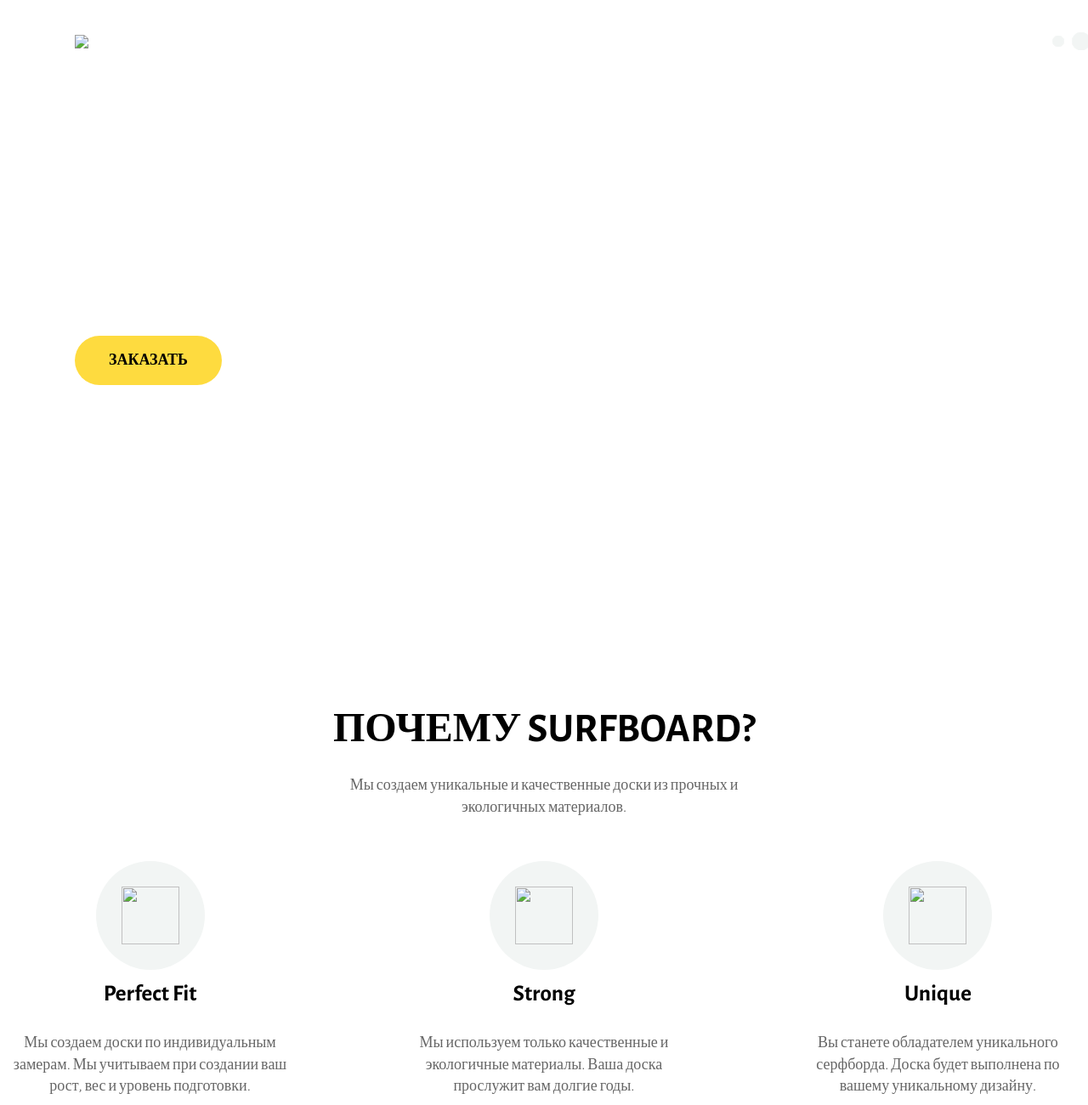
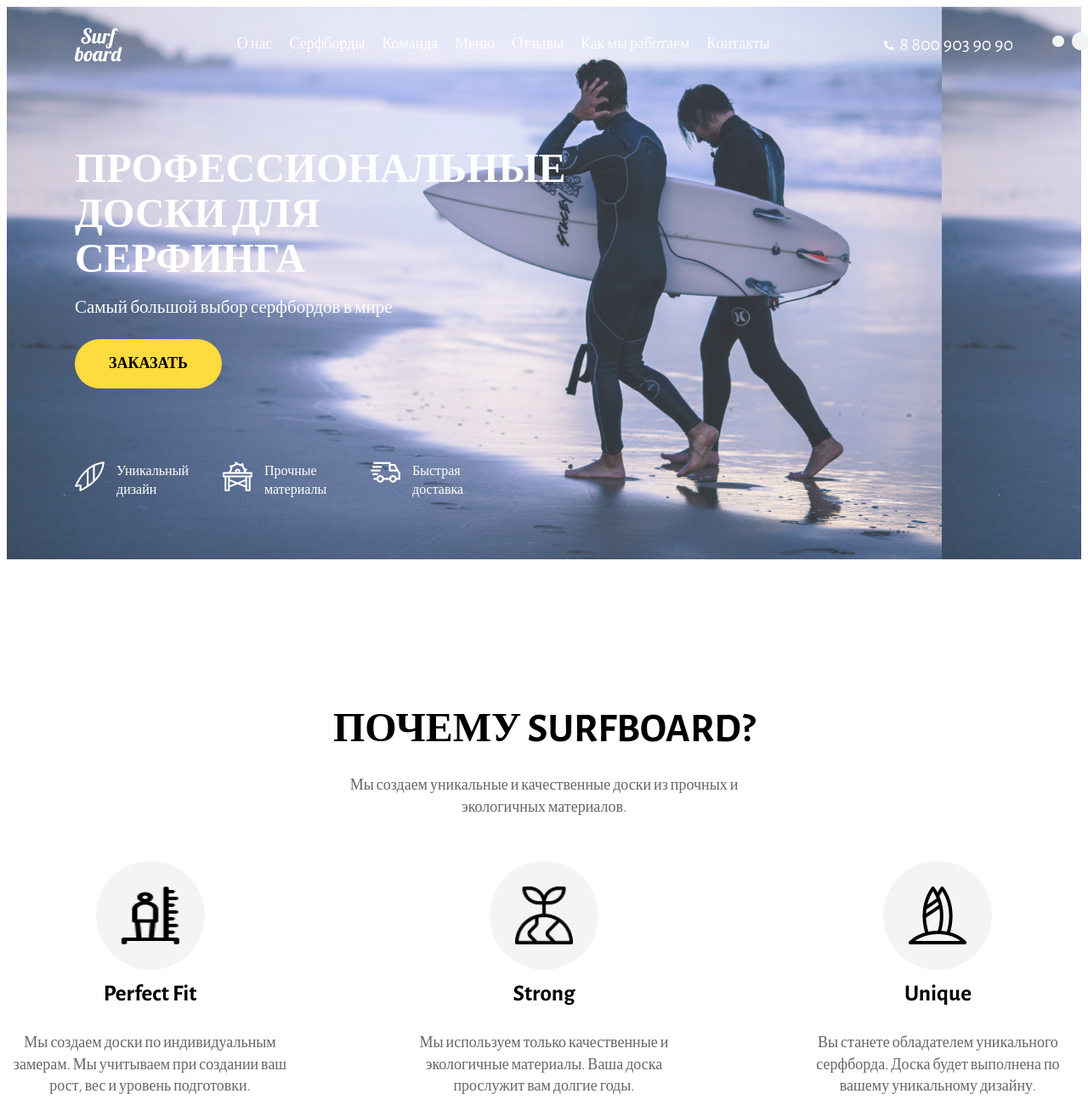
Before and after one commit to Pijjr/surf, a plain HTML site: page index.html in a window 1280 px wide. Shown: the top 1300 px of the page at 85% size. Drawn offline with nearby package versions, Linux system fonts and the light colour scheme; files whose address does not match are found by name.

Commit message:
Add files via upload

```diff
--- a/css/hero.scss
+++ b/css/hero.scss
@@ -1,5 +1,5 @@
 .hero{
-	background: url("../img/arnaud-mesureur-17OxKyThYPo-unsplash\ 1.png");
+	background: url("../img/surf.png");
 	height: 79vh;
 	min-height: 650px;
 	color: #fff;
--- a/css/main.css
+++ b/css/main.css
@@ -60,7 +60,7 @@ img {
 }
 
 .hero {
-  background: url("../img/arnaud-mesureur-17OxKyThYPo-unsplash 1.png");
+  background: url("../img/surf.png");
   height: 79vh;
   min-height: 650px;
   color: #fff;
--- a/index.html
+++ b/index.html
@@ -13,7 +13,7 @@
 			<section class="hero">
 				<div class="container hero__container">
 					<header class="header">
-						<img src="./img/Vector.png" class="logo">
+						<img src="./img/logo.png" class="logo">
 						<nav class="menu">
 							<ul class="menu__list">
 								<li class="menu__item">	<a href="#" class="menu__link">О нас</a></li>
@@ -27,7 +27,7 @@
 						</nav>
 							<a href="tel:+7 800 903 90 90" class="phone">
 								<span class="phone-number__icon">
-									<img src="./img/Vector — копия 4.png" alt="" class="phone-number__icon--elem">
+									<img src="./img/phone.png" alt="" class="phone-number__icon--elem">
 								</span>
 								<span class="number__text">8 800 903 90 90</span>
 							</a>
@@ -41,19 +41,19 @@
 							<ul class="features">
 								<li class="features__item feature">
 									<div class="feature__icon">
-										<img src="./img/Vector — копия.png" alt="">
+										<img src="./img/dbp.png" alt="">
 									</div>
 									<div class="feature__text">Уникальный дизайн</div>
 								</li>
 								<li class="features__item feature">
 									<div class="feature__icon">
-										<img src="./img/Vector — копия 2.png" alt="">
+										<img src="./img/tba.png" alt="">
 									</div>
 									<div class="feature__text">Прочные материалы</div>
 								</li>
 								<li class="features__item feature">
 									<div class="feature__icon">
-										<img src="./img/Vector — копия 3.png" alt="">
+										<img src="./img/car.png" alt="">
 									</div>
 									<div class="feature__text">Быстрая доставка</div>
 								</li>
@@ -71,7 +71,7 @@
 						<li class="benefits__item benefit">
 							<div class="benefit__img">
 								<div class="benefit__img-wrapper">
-									<img src="./img/Vector — копия 5.png" alt="" class="benefit__icon">
+									<img src="./img/xtk.png" alt="" class="benefit__icon">
 								</div>
 							</div>
 							<div class="benefit__text">
@@ -86,7 +86,7 @@
 						<li class="benefits__item benefit">
 							<div class="benefit__img">
 								<div class="benefit__img-wrapper">
-									<img src="./img/Vector — копия 6.png" alt="" class="benefit__icon">
+									<img src="./img/hfc.png" alt="" class="benefit__icon">
 								</div>
 							</div>
 							<div class="benefit__text">
@@ -101,7 +101,7 @@
 						<li class="benefits__item benefit">
 							<div class="benefit__img">
 								<div class="benefit__img-wrapper">
-									<img src="./img/Vector — копия 7.png" alt="" class="benefit__icon">
+									<img src="./img/ljcr.png" alt="" class="benefit__icon">
 								</div>
 							</div>
 							<div class="benefit__text">
@@ -123,7 +123,7 @@
 						<div class="reviews__display">
 							<div class="reviews__display-inner">
 								<div class="reviews__avatar">
-									<img src="./img/Rectangle 7.png" alt="" class="reviews__avatar-img">
+									<img src="./img/ltd.png" alt="" class="reviews__avatar-img">
 								</div>
 								<article class="reviews__content">
 									<h3 class="reviews__title">Лучший дизайн</h3>
@@ -140,17 +140,17 @@
 						<ul class="reviews__switcher">
 							<li class="reviews__switcher-item interectiv-avatar interectiv-avatar--active ">
 								<a href="#" class="interectiv-avatar__link">
-									<img src="./img/Rectangle 5.png" alt="" class="interectiv-avatar__img">
+									<img src="./img/rheu.png" alt="" class="interectiv-avatar__img">
 								</a>
 							</li>
 							<li class="reviews__switcher-item interectiv-avatar">
 								<a href="#" class="interectiv-avatar__link">
-									<img src="./img/Rectangle 5 — копия.png" alt="" class="interectiv-avatar__img">
+									<img src="./img/gfh.png" alt="" class="interectiv-avatar__img">
 								</a>
 							</li>
 							<li class="reviews__switcher-item interectiv-avatar">
 								<a href="#" class="interectiv-avatar__link">
-									<img src="./img/Rectangle 5 — копия 2.png" alt="" class="interectiv-avatar__img">
+									<img src="./img/hsf.png" alt="" class="interectiv-avatar__img">
 								</a>
 							</li>
 						</ul>
```
Also changed, not shown: img/car.png (added), img/dbp.png (added), img/gfh.png (added), img/hfc.png (added), img/hsf.png (added), img/ljcr.png (added), img/logo.png (added), img/ltd.png (added), img/phone.png (added), img/rheu.png (added), img/surf.png (added), img/tba.png (added), img/xtk.png (added).
